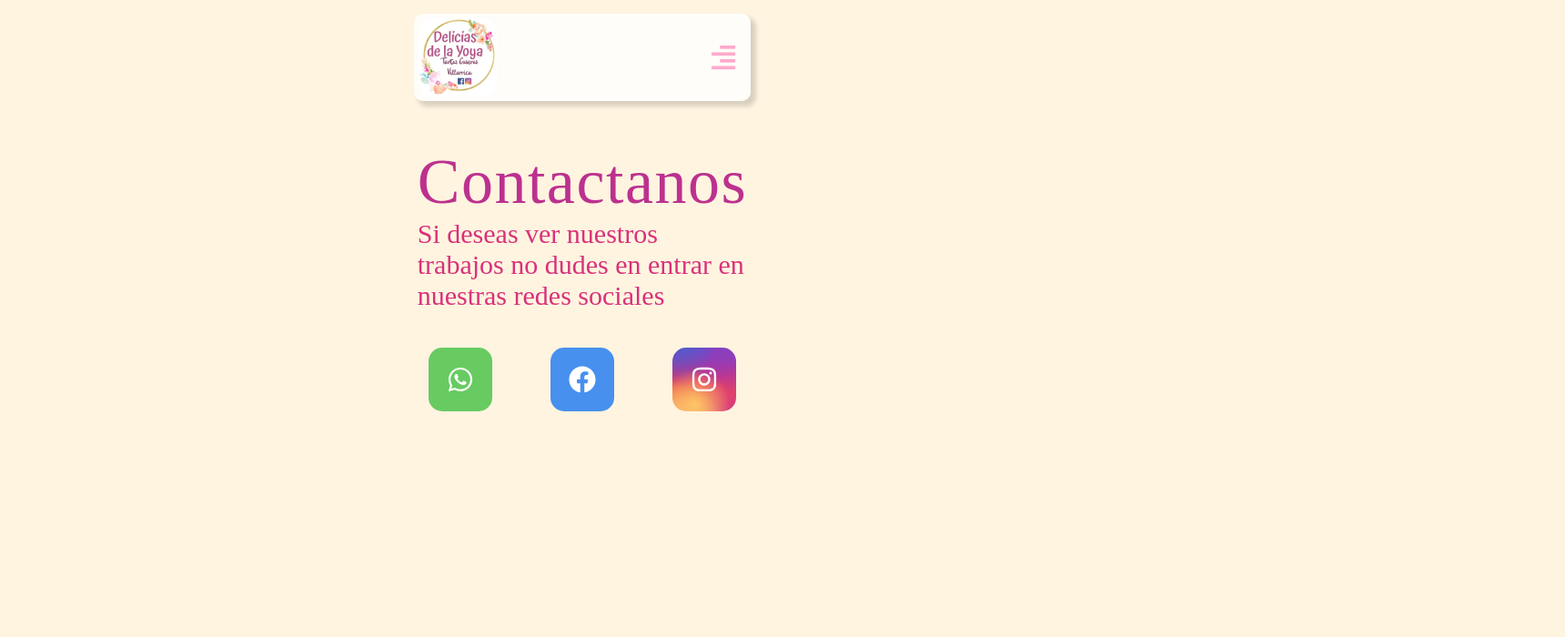
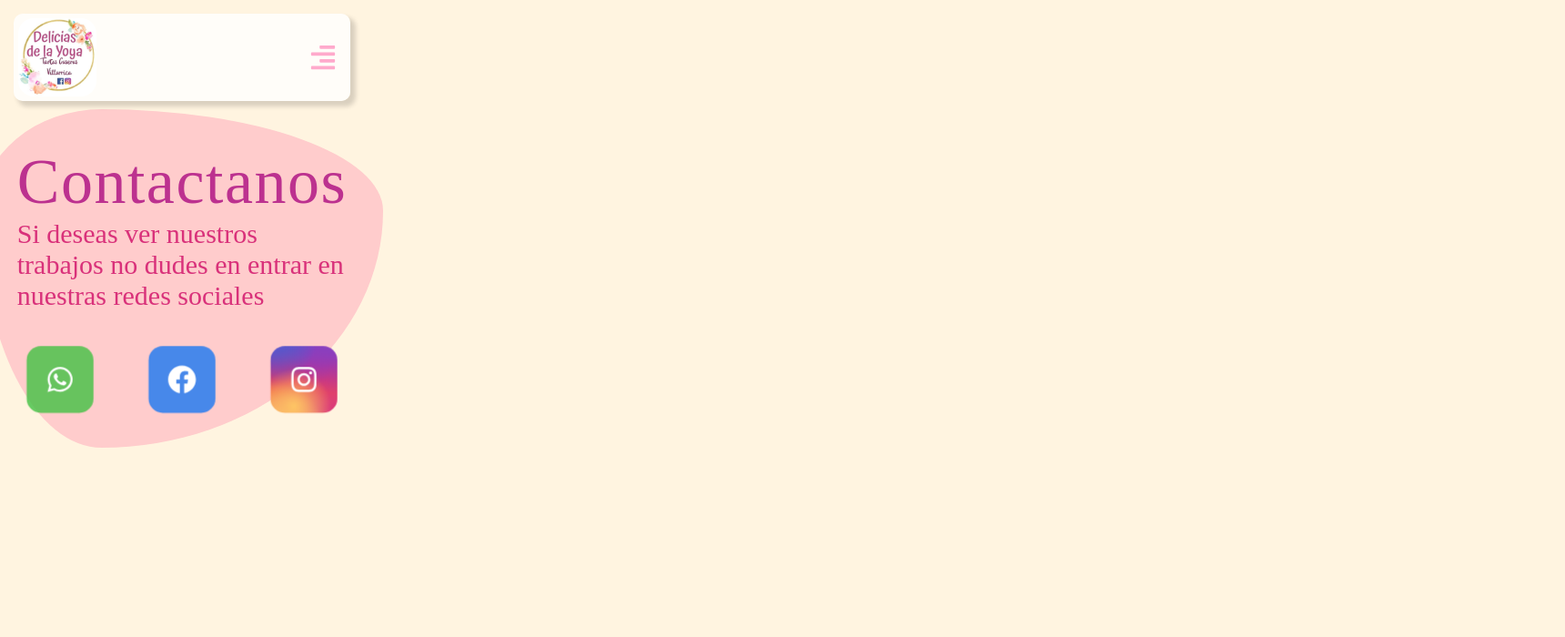
Before and after one commit to juanPabloEA/dy-web, a React (Create React App) app: page /contact in a window 1280 px wide. Shown: the top 700 px of the page at 91% size, 1720 px wide, since content can reach past the window. Built offline with nearby package versions, Linux system fonts and the light colour scheme; a web font is replaced by a local one.

Commit message:
fix some css

```diff
--- a/src/App.css
+++ b/src/App.css
@@ -6,7 +6,6 @@ body {
   margin: 0;
   font-family: 'Grand Hotel', cursive;
   height: 100%;
-  max-width: 400px;
   margin: auto;
 }
 
@@ -31,6 +30,7 @@ footer {
 
 #root {
   height: 100%;
+  max-width: 400px;
 }
 
 .App-content {
--- a/src/pages/contact/Contact.css
+++ b/src/pages/contact/Contact.css
@@ -9,6 +9,8 @@
 
 .contact-page {
   padding: 20px;
+  border-radius: 30% 70% 70% 30% / 30% 30% 70% 70%;
+  background-color: #FFCCCC;
 }
 
 .contact-page .head {
--- a/src/pages/contact/Contact.jsx
+++ b/src/pages/contact/Contact.jsx
@@ -12,13 +12,13 @@ const Contact = () => {
                     <div className="sub-title">Si deseas ver nuestros trabajos no dudes en entrar en nuestras redes sociales</div>
                 </div>
                 <div className="links">
-                    <div className="item-a animate__animated animate__pulse">
+                    <div className="item-a animate__animated animate__pulse animate__infinite">
                         <a className="btn btn-whatsapp" href="/"> <FaWhatsapp /> </a>
                     </div>
-                    <div className="item-a animate__animated animate__pulse">
+                    <div className="item-a animate__animated animate__pulse animate__infinite">
                         <a className="btn btn-facebook" href="/"><FaFacebook /></a>
                     </div>
-                    <div className="item-a animate__animated animate__pulse">
+                    <div className="item-a animate__animated animate__pulse animate__infinite">
                         <a className="btn btn-instagram" href="/"> <FaInstagram /></a>
                     </div>
                 </div>
--- a/src/pages/gallery/Gallery.css
+++ b/src/pages/gallery/Gallery.css
@@ -1,7 +1,7 @@
 @media (max-width: 8000px) {
     .Gallery {
         display: grid;
-        grid-template-columns: repeat(1, 1fr);
+        grid-template-columns: repeat(auto-fit, minmax(300px, 1fr));;
         grid-column-gap: 0px;
         grid-row-gap: 0px;
     }
--- a/src/pages/home/Home.css
+++ b/src/pages/home/Home.css
@@ -17,6 +17,7 @@
     display: grid;
     grid-template-columns: 1fr 1fr;
     box-shadow: 5px 5px 5px 1px rgb(0 0 0 / 15%);
+    font-size: 1.9vh;
   }
 
   .home-picture .card .title {
```
